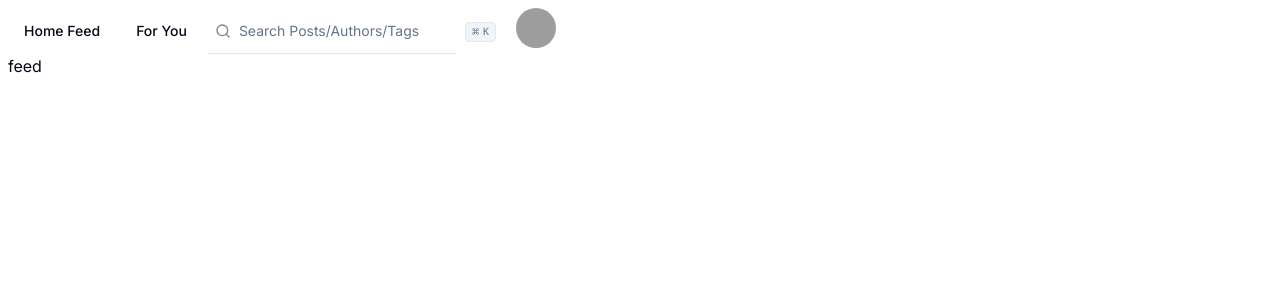
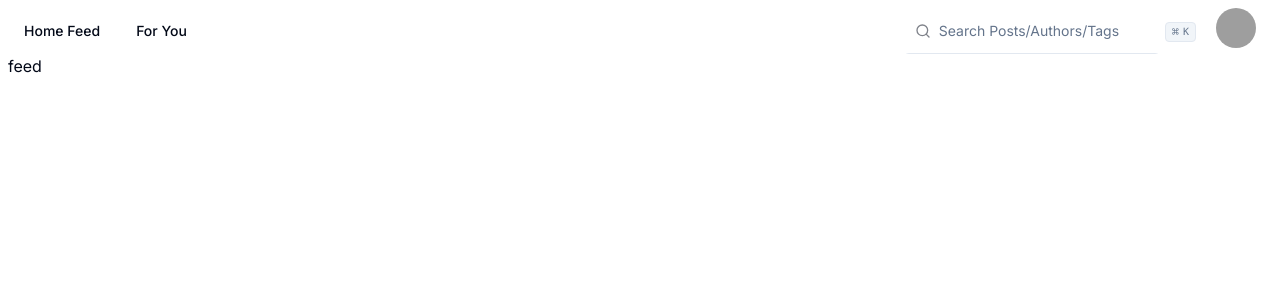
Before and after one commit to okikio-school/dbms-final, a Next.js app: page / in a window 1280 px wide. Shown: the top 300 px of the page. Built offline with nearby package versions, Linux system fonts and the light colour scheme; grey boxes are pictures that could not be loaded.

Commit message:
fix nav justification

```diff
--- a/src/components/navbar.tsx
+++ b/src/components/navbar.tsx
@@ -39,7 +39,7 @@ import Link from "next/link"
 
 export function Navbar() {
     return (
-        <NavigationMenu className="flex">
+        <NavigationMenu className="flex max-w-full w-full">
             <NavigationMenuList>
                 <NavigationMenuItem>
                     <Link href="/" legacyBehavior passHref>
@@ -52,6 +52,7 @@ export function Navbar() {
                     </Link>
                 </NavigationMenuItem>
             </NavigationMenuList>
+            <div className="flex flex-grow"></div>
             <NavigationMenuList className="flex justify-end">
                 <NavigationMenuItem>
                     <Command>
```
